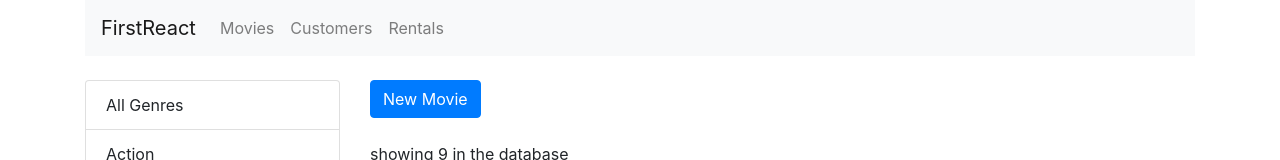
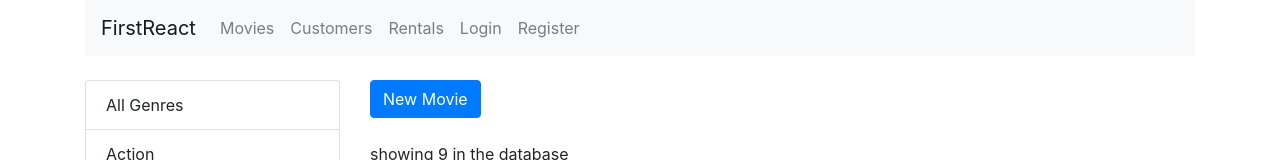
Before and after one commit to almaan2020/MoviesReactApp, a React (Create React App) app: page / in a window 1280 px wide. Shown: the top 160 px of the page. Built offline with nearby package versions, Linux system fonts and the light colour scheme.

Commit message:
Update navbar.jsx

```diff
--- a/src/components/navbar.jsx
+++ b/src/components/navbar.jsx
@@ -36,6 +36,16 @@
                 Rentals
               </NavLink>
             </li>
+            <li className="nav-item">
+              <NavLink className="nav-link" to="/login">
+                Login
+              </NavLink>
+            </li>
+            <li className="nav-item">
+              <NavLink className="nav-link" to="/register">
+                Register
+              </NavLink>
+            </li>
           </ul>
         </div>
       </nav>
```
